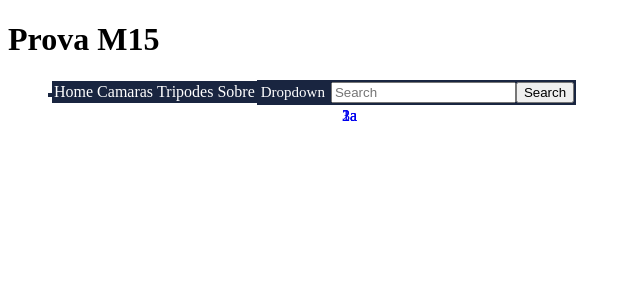
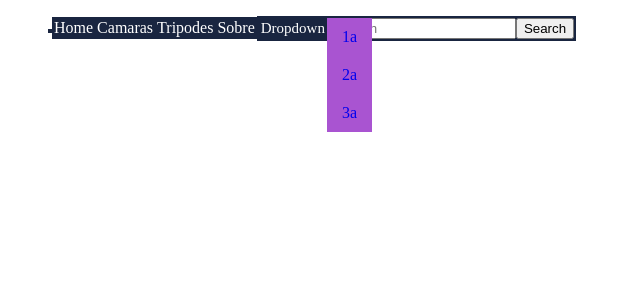
Before and after one commit to abailone93/angular-proves, an Angular app: page / in a window 1280 px wide. Shown: the top 300 px of the page, without its empty margins (0-640 px from the left). Built offline with nearby package versions, Linux system fonts and the light colour scheme.

Commit message:
2 files modified

```diff
--- a/src/app/app.component.css
+++ b/src/app/app.component.css
@@ -33,11 +33,10 @@ li:hover {
   background-color: rgb(169, 84, 209);
   color: white;
   display: block;
-  z-index: 1;
+  position: absolute;
 }
 .dropdown-content a {
   display: block;
-  position: absolute;
   padding: 10px 15px;
   text-decoration: none;
   text-align: center;
--- a/src/app/app.component.html
+++ b/src/app/app.component.html
@@ -1,4 +1,4 @@
-<h1>{{ title }}</h1>
+<!--<h1>{{ title }}</h1>-->
 <nav>
   {{ navegador }}
   <ul>
@@ -20,11 +20,8 @@
       </li>
       <li>
         <div class="dropdown">
-          <button class="dropbtn" onclick="myFunction()">
-            Dropdown
-            <!--<i class="fa fa-caret-down"></i>-->
-          </button>
-          <div id="myDropdown" class="dropdown-content">
+          <button class="dropbtn" onclick="myFunction()">Dropdown</button>
+          <div id="" class="dropdown-content">
             <a href="#">1a</a>
             <a href="#">2a</a>
             <a href="#">3a</a>
```
